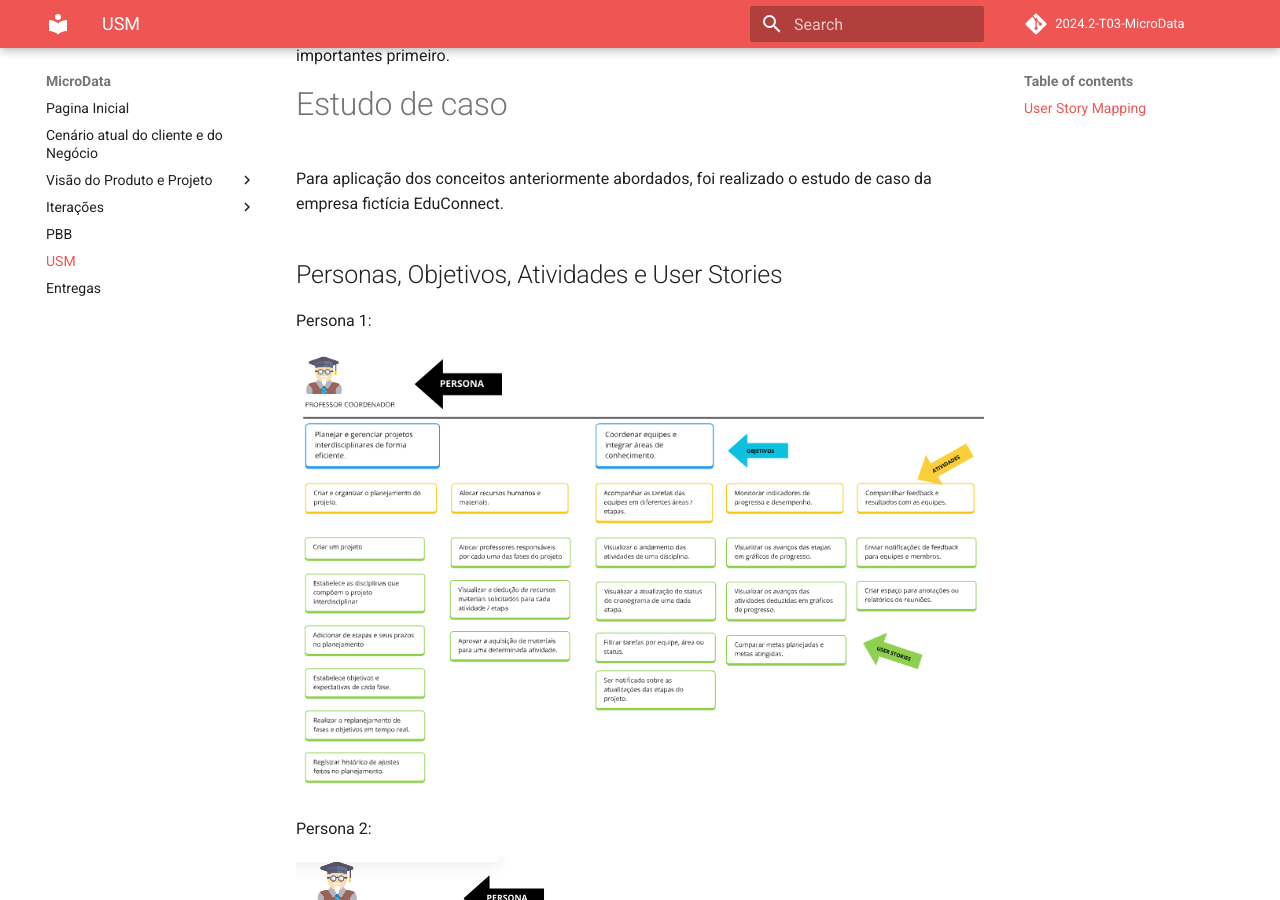
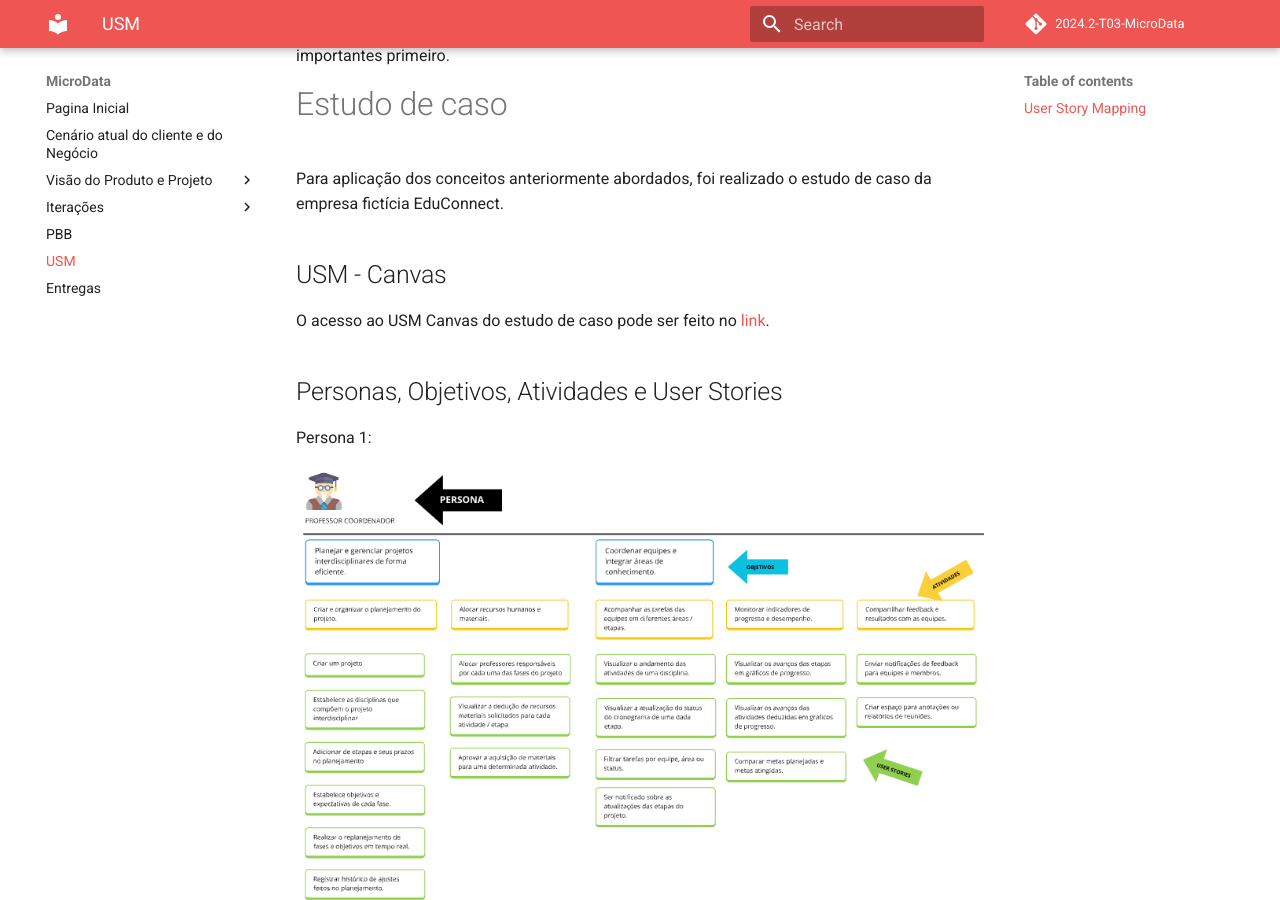
Before and after one commit to storch7/2024.2-T03-MicroData, an MkDocs documentation site: the page built from docs/usm/userStoryMap.md, in a window 1280 px wide and 900 px high, scrolled down 316 px. Built offline with MkDocs 1.6.1 and Material for MkDocs 9.7.7, drawn with Linux system fonts in a browser that asks for light colours; comment, search, counter and statistics services are not loaded; some of the changed text lies outside the part shown.

Commit message:
MOdificação da estrutura de página USM

```diff
--- a/docs/usm/userStoryMap.md
+++ b/docs/usm/userStoryMap.md
@@ -6,6 +6,9 @@
 # Estudo de caso
 
 Para aplicação dos conceitos anteriormente abordados, foi realizado o estudo de caso da empresa fictícia EduConnect.
+
+## USM - Canvas
+O acesso ao USM Canvas do estudo de caso pode ser feito no [link](https://miro.com/app/board/uXjVLwUoLlY=/?share_link_id=695284761771).
 
 ## Personas, Objetivos, Atividades e User Stories
 
```
Also changed, not shown: other parts of docs/usm/userStoryMap.md (+0 -3 lines).
